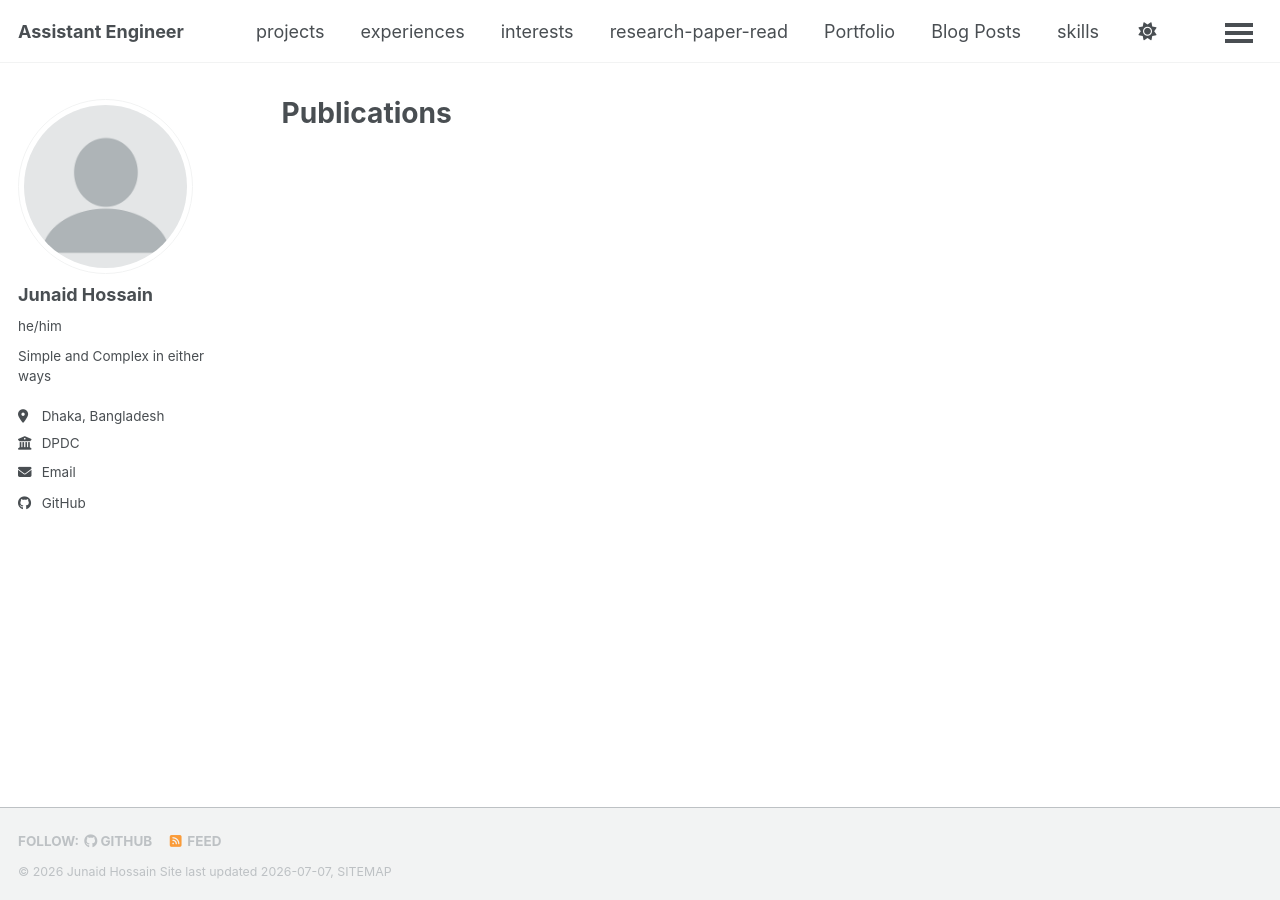
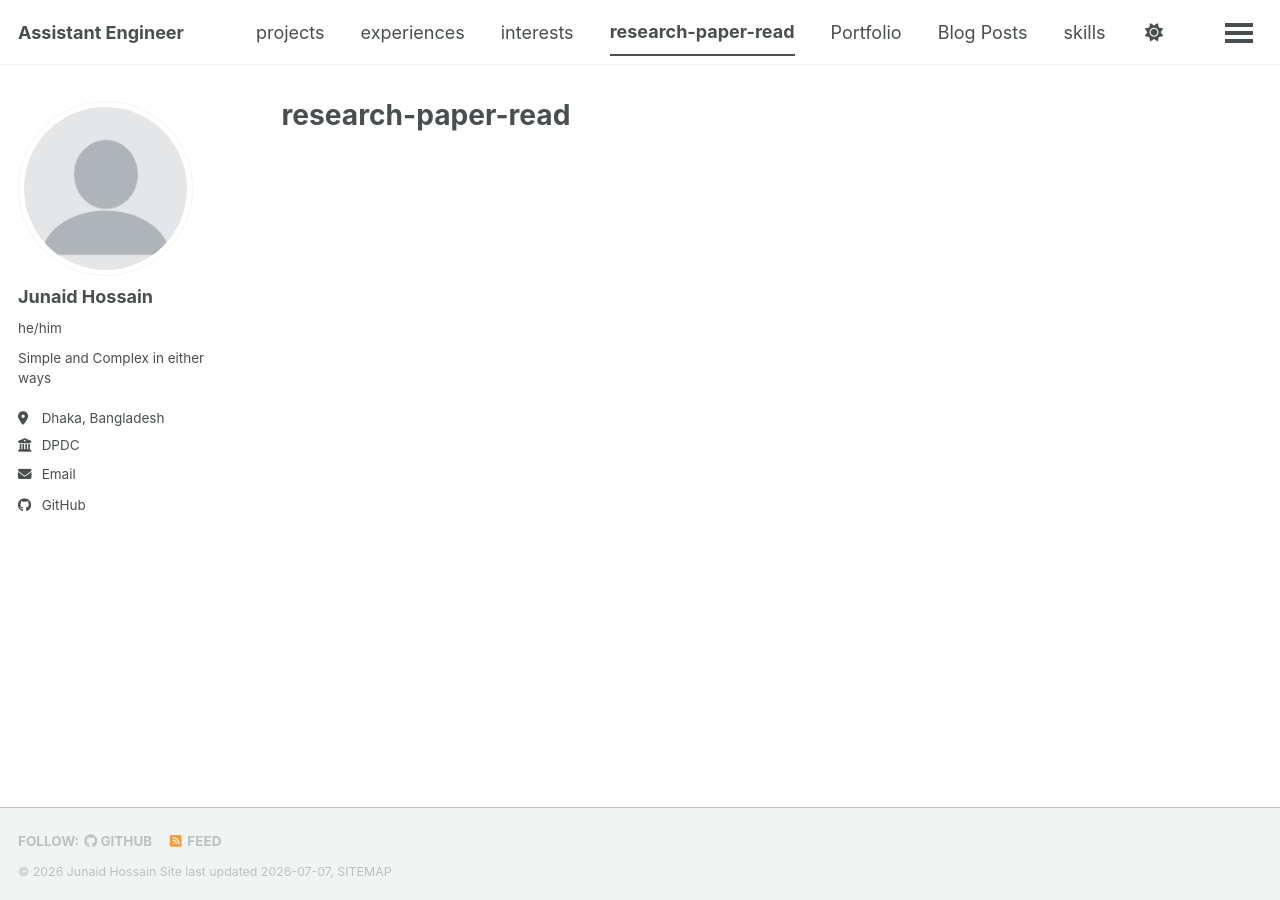
Before and after one commit to aspiringstudent-ctrl/aspiringstudent-ctrl.github.io, a Jekyll site: the page built from _pages/research-paper-read.html, in a window 1280 px wide. Built offline with Jekyll 4.4.1, drawn with Linux system fonts in a browser that asks for light colours; a style sheet for code colours, icons or effects is not loaded.

Commit message:
Update and rename publications.html to research-paper-read.html

```diff
--- a/_pages/publications.html
+++ b/_pages/research-paper-read.html
@@ -1,7 +1,7 @@
 ---
 layout: archive
-title: "Publications"
-permalink: /publications/
+title: "research-paper-read"
+permalink: /research-paper-read/
 author_profile: true
 ---
 
```
